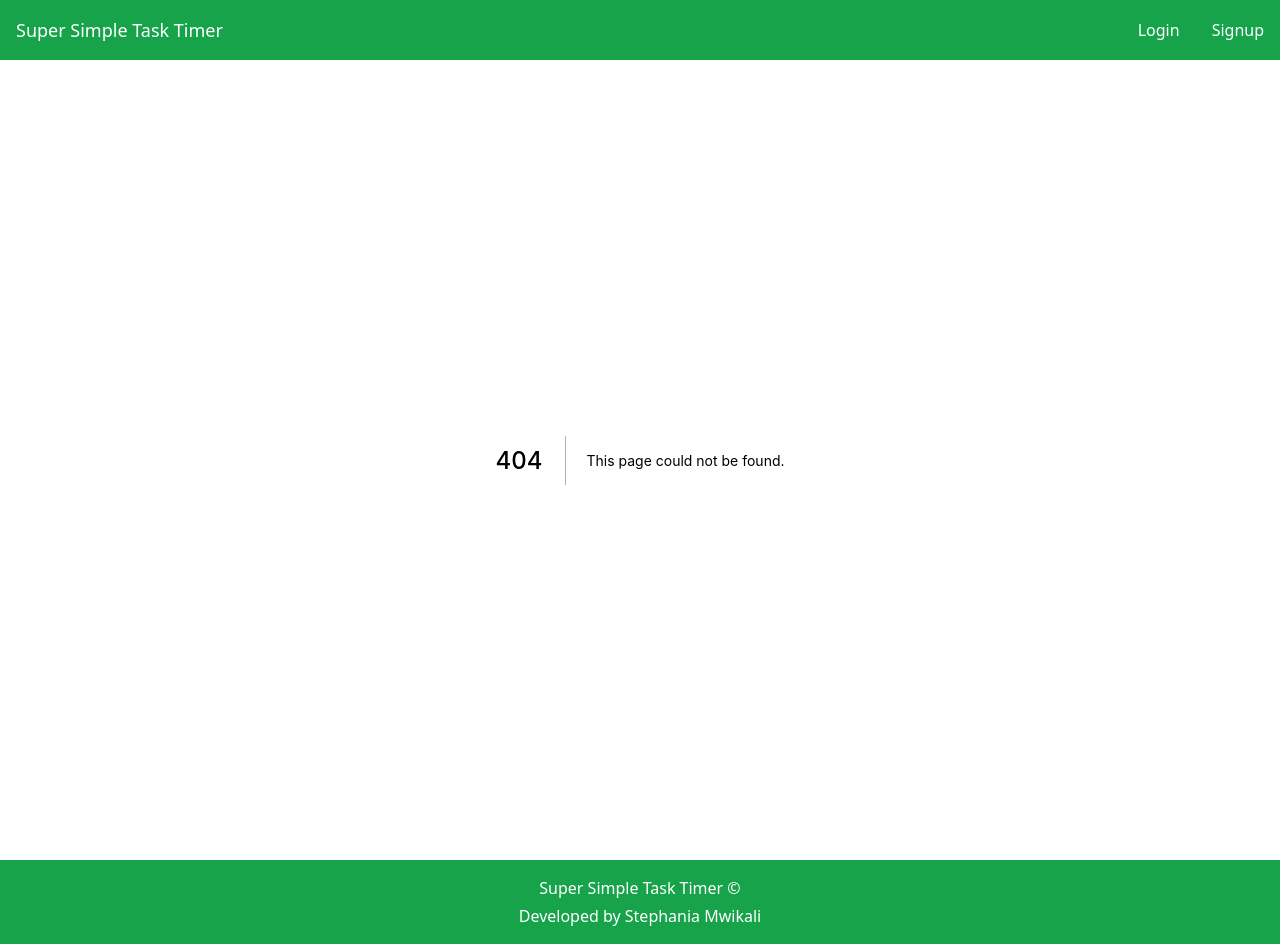
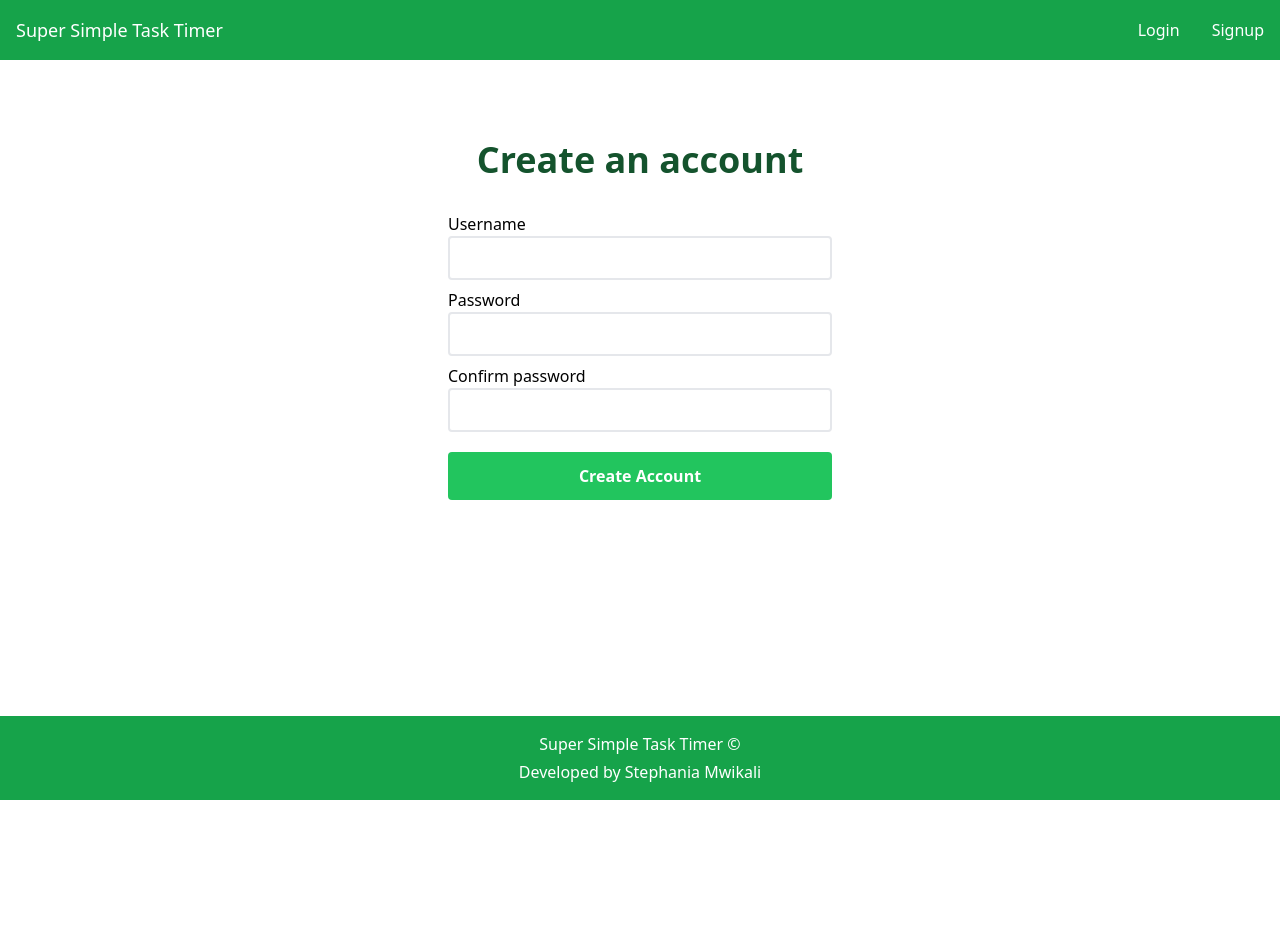
Before and after one commit to Steph254/task2, a Next.js app: page /signup in a window 1280 px wide. Before the commit this address had no page. After the commit the page ends 800 px from the top, so only its background shows below. Built offline with nearby package versions, Linux system fonts and the light colour scheme.

Commit message:
Added signup page

```diff
--- /dev/null
+++ b/src/pages/signup.tsx
@@ -0,0 +1,16 @@
+import type { NextPage } from "next"
+import SignupForm from "../components/signup-page/SignupForm"
+import PageHeading from "../components/PageHeading"
+
+const Signup: NextPage = () => {
+  return (
+    <div className="mx-auto mt-20">
+      <PageHeading extraClasses="text-center mb-8">
+        Create an account
+      </PageHeading>
+      <SignupForm />
+    </div>
+  )
+}
+
+export default Signup
```
